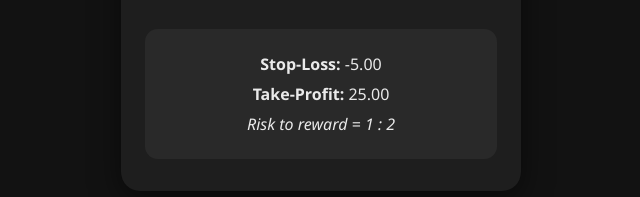
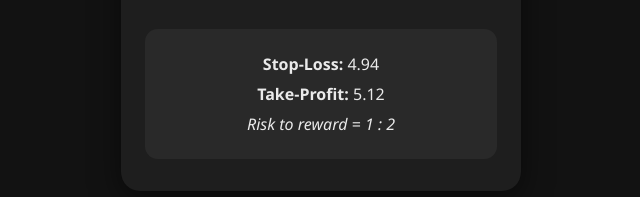
Before and after one commit to anonyfamouz/sl_tp_calc, a plain HTML site: page index.html in a window 1280 px wide. Both pictures are taken after typing "5", "5" into the empty fields and a click on the button "Calculate". Shown: the part 481-678 px from the top of the page, 319-959 px from the left. Drawn offline with Linux system fonts and the light colour scheme.

Commit message:
Update index.html

```diff
--- a/index.html
+++ b/index.html
@@ -122,7 +122,7 @@
       return;
     }
 
-      const sl = swingLow - 10;
+    const sl = swingLow * 0.988; // 1.2 % pod Swing Low
     const risk = entryPrice - sl;
     const tp = entryPrice + risk * 2;
 
@@ -131,5 +131,3 @@
     document.getElementById('result').style.display = 'block';
   }
   </script>
-</body>
-</html>
```
Lines whose indentation alone changed are shown as unchanged.
